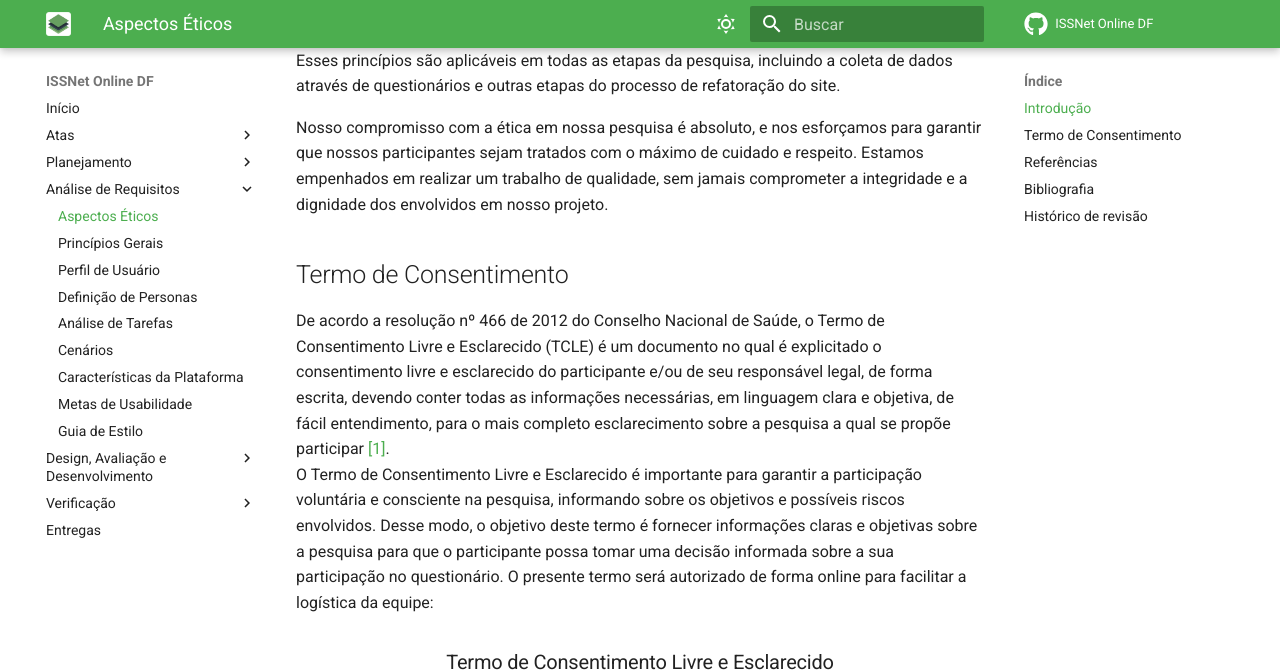
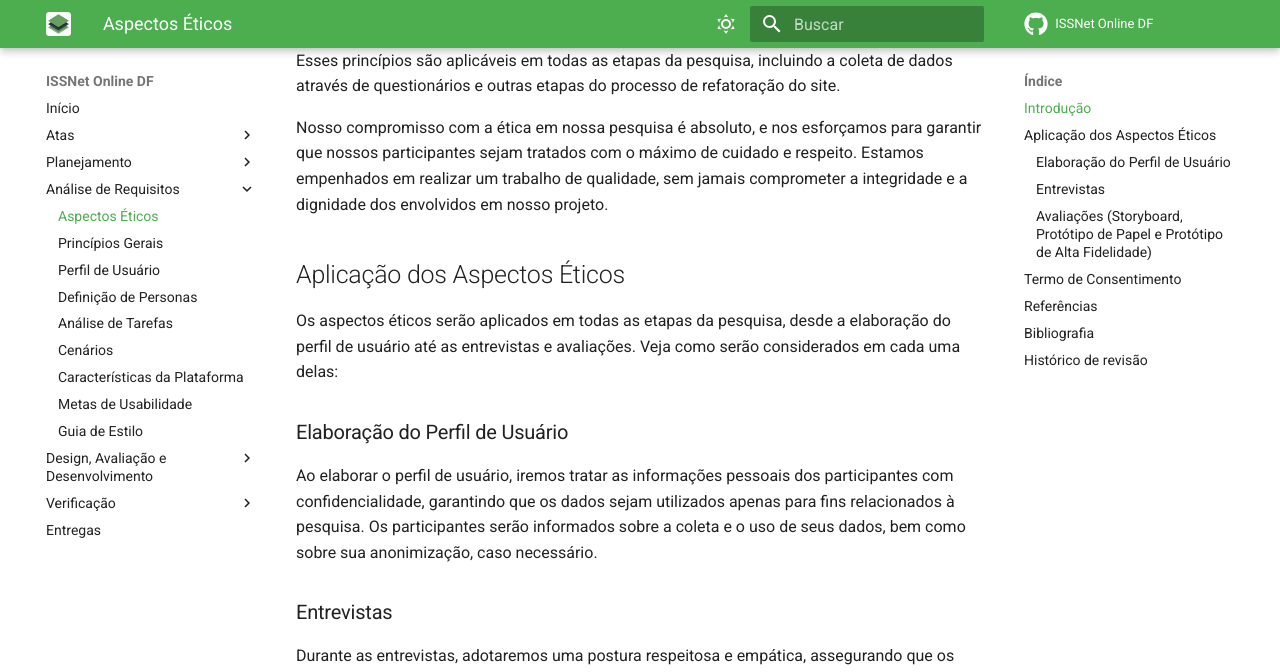
Before and after one commit to Interacao-Humano-Computador/2023.1-ISSNet, an MkDocs documentation site: the page built from gitpages/docs/analise_de_requisitos/aspectos_eticos.md, in a window 1280 px wide and 1400 px high, scrolled down 706 px. Shown: the top 672 px of the window. Built offline with MkDocs 1.6.1 and Material for MkDocs 9.7.7, drawn with Linux system fonts in a browser that asks for light colours; comment, search, counter and statistics services are not loaded; some of the changed text lies outside the part shown.

Commit message:
Adicionando Aplicação dos Aspectos Éticos e edição do termo de consentimento

```diff
--- a/gitpages/docs/analise_de_requisitos/aspectos_eticos.md
+++ b/gitpages/docs/analise_de_requisitos/aspectos_eticos.md
@@ -14,6 +14,19 @@ Para garantir a ética na pesquisa, seguimos os princípios recomendados pelo Co
 Esses princípios são aplicáveis em todas as etapas da pesquisa, incluindo a coleta de dados através de questionários e outras etapas do processo de refatoração do site.
 
 Nosso compromisso com a ética em nossa pesquisa é absoluto, e nos esforçamos para garantir que nossos participantes sejam tratados com o máximo de cuidado e respeito. Estamos empenhados em realizar um trabalho de qualidade, sem jamais comprometer a integridade e a dignidade dos envolvidos em nosso projeto.
+
+## Aplicação dos Aspectos Éticos
+Os aspectos éticos serão aplicados em todas as etapas da pesquisa, desde a elaboração do perfil de usuário até as entrevistas e avaliações. Veja como serão considerados em cada uma delas:
+
+### Elaboração do Perfil de Usuário
+Ao elaborar o perfil de usuário, iremos tratar as informações pessoais dos participantes com confidencialidade, garantindo que os dados sejam utilizados apenas para fins relacionados à pesquisa. Os participantes serão informados sobre a coleta e o uso de seus dados, bem como sobre sua anonimização, caso necessário.
+
+### Entrevistas
+Durante as entrevistas, adotaremos uma postura respeitosa e empática, assegurando que os participantes se sintam confortáveis para compartilhar suas opiniões e experiências. Será solicitado o consentimento dos participantes antes de iniciar as entrevistas, e eles terão o direito de interromper a participação a qualquer momento, caso desejem fazê-lo.
+
+### Avaliações (Storyboard, Protótipo de Papel e Protótipo de Alta Fidelidade)
+
+Para as avaliações, seja por meio de storyboard, protótipo de papel ou protótipo de alta fidelidade, garantiremos que todas as informações compartilhadas pelos participantes sejam tratadas com confidencialidade. Os resultados serão analisados de forma agregada, preservando a identidade dos participantes.
 
 ## Termo de Consentimento
 De acordo a resolução nº 466 de 2012 do Conselho Nacional de Saúde, o Termo de Consentimento Livre e Esclarecido (TCLE) é um documento no qual é explicitado o consentimento livre e esclarecido do participante e/ou de seu responsável legal, de forma escrita, devendo conter todas as informações necessárias, em linguagem clara e objetiva, de fácil entendimento, para o mais completo esclarecimento sobre a pesquisa a qual se propõe participar <a href="#conselho">[1]</a>.<br>
@@ -43,3 +56,4 @@ Aspectos Éticos, CIEE. Disponível em:  <https://interacao-humano-computador.gi
 | `0.1`      |  07/05/2023 | Adição do termo de consentimento | Arthur Trindade                    | Júlio César<br>Miguel Moreira |
 | `0.2`      |  07/05/2023 | Edição do termo de consentimento e adição dos aspectos éticos de pesquisas| Miguel Moreira                    | Arthur Trindade<br>Júlio César |
 | `0.3`      |  07/05/2023 | Edição do termo de consentimento | Arthur Trindade                    | Miguel Moreira |
+| `0.4`      |  07/05/2023 | Adicionando Aplicação dos Aspectos Éticos e edição do termo de consentimento | Miguel Moreira                   | Arthur Trindade |
```
Also changed, not shown: 1 other file.
